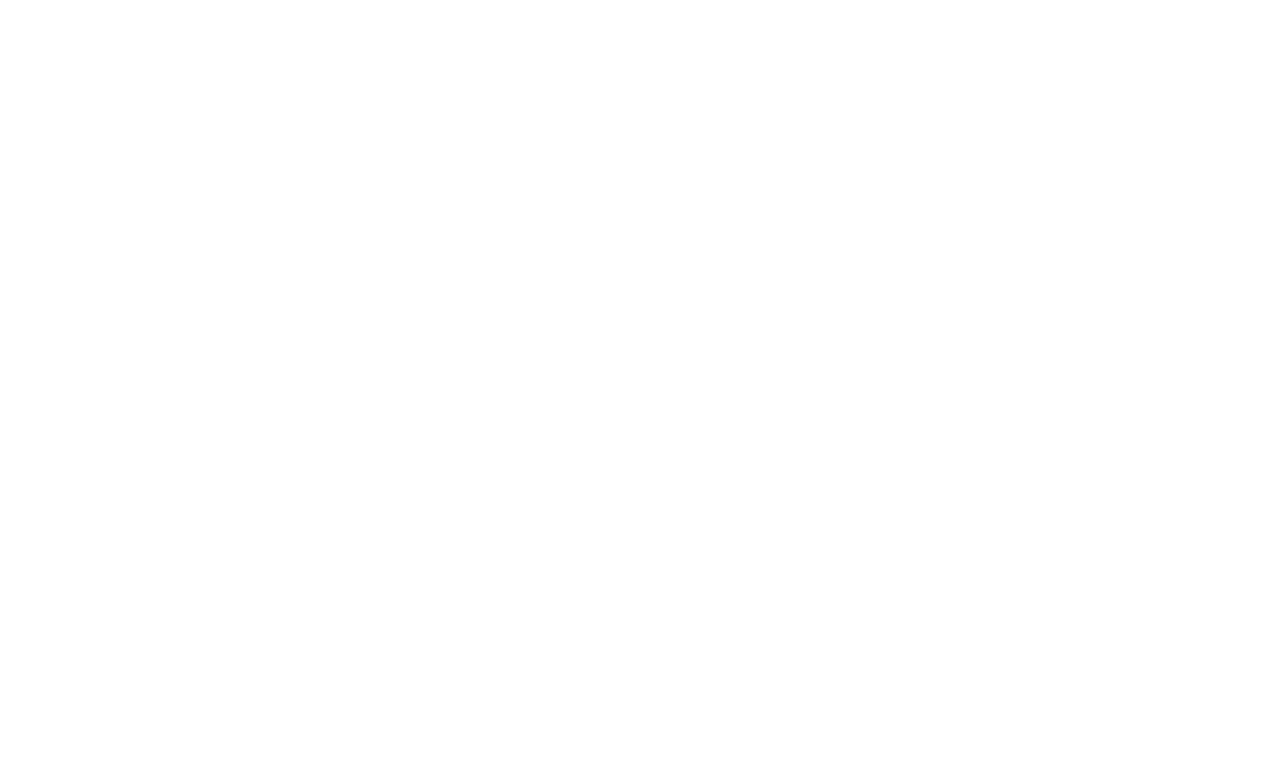
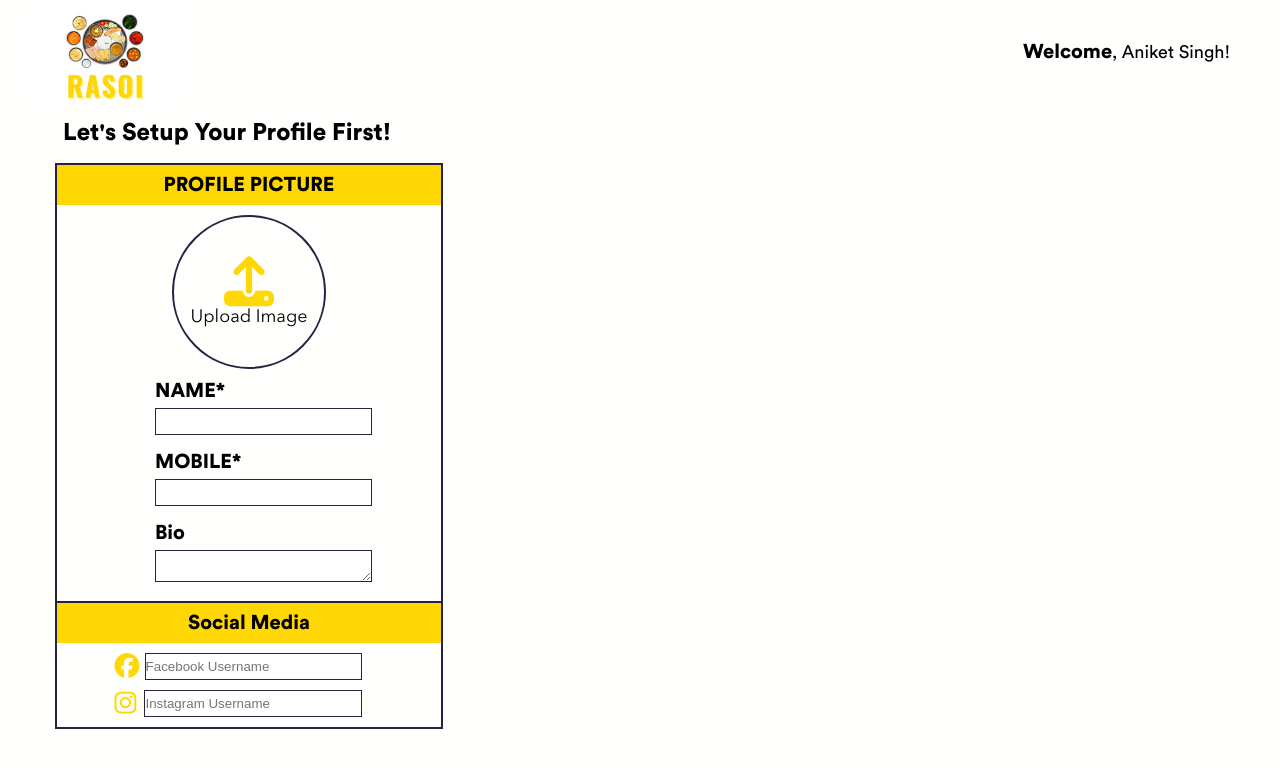
Before and after one commit to aniketsingh98571/Rasoi-Frontend, a React (Create React App) app: page /SellerSetUp in a window 1280 px wide. Before the commit this address had no page. Shown: the top 768 px of the page. Built offline with nearby package versions, Linux system fonts and the light colour scheme.

Commit message:
Left side form done

```diff
--- a/src/App.js
+++ b/src/App.js
@@ -10,6 +10,7 @@
 import Cart from "./components/Cart/Cart";
 import { BrowserRouter, Routes, Route } from "react-router-dom";
 import Home from "./components/Home/Home";
+import SellerFirst from "./components/SellerFirst/SellerFirst";
 
 function App() {
   return (
@@ -20,10 +21,10 @@
         <Route exact path="/UserSignUp" element={<UserSignUp/>}/>
         <Route exact path="/SellerSignUp" element={<SellerSignUp/>}/>
         <Route exact path="/SellerSignIn" element={<SellerSignIn/>}/>
-
         <Route path="/Home" element={[<><ConsumerHeader/> <Home /> <Footer/> </>]} />
         <Route exact path="/cart" element={[<><ConsumerHeader/><Cart /><Footer/></>]} />
         <Route exact path="/seller" element={<SellerHeader />} />
+        <Route exact path="/SellerSetUp" element={<SellerFirst/>}/>
         </Routes>
 
         </BrowserRouter>
--- /dev/null
+++ b/src/components/SellerFirst/SellerFirst.js
@@ -0,0 +1,81 @@
+import React from "react"
+import classes from './SellerFirst.module.css'
+import logo from '../../assets/images/logo.png'
+const SellerFirst=()=>{
+    return(
+        <div className={classes.OuterContainer}>
+            <div className={classes.NavContainer}>
+                <div className={classes.LogoContainer}>
+                    <img src={logo} alt="Rasoi logo"/>
+                </div>
+                <div className={classes.WelComeText}>
+                    <p><span className={classes.Welcome}> Welcome</span>, Aniket Singh!</p>
+                </div>
+            </div>
+            <div className={classes.ProfileText}>
+                <p>Let's Setup Your Profile First!</p>
+            </div>
+            <div className={classes.FormContainer}>
+                <div className={classes.LeftForm}>
+                    <div className={classes.ProfilePicContainer}>
+                        <div className={classes.ProfileContainerText}>
+                            <p>PROFILE PICTURE</p>
+                        </div>
+                        <div className={classes.ProfileInput}>
+                        <label htmlFor="ProfileInputId">
+              <div className={classes.LabelContainer}>
+               <i class="fas fa-upload"></i>
+               <p>Upload Image</p>
+              </div>
+            </label>
+            <input
+              className={classes.FileInput}
+              type="file"
+              id="ProfileInputId"
+            />
+                        </div>
+                    </div>
+                    <div className={classes.NameContainer}>
+                        <div className={classes.NameText}>
+                            <p>NAME*</p>
+                        </div>
+                        <div className={classes.NameInput}>
+                            <input type="text" />
+                        </div>
+                    </div>
+                    <div className={classes.MobileContainer}>
+                        <div className={classes.MobileText}>
+                            <p>MOBILE*</p>
+                        </div>
+                        <div className={classes.MobileInput}>
+                            <input type="number"/>
+                        </div>
+                    </div>
+                    <div className={classes.BioContainer}>
+                        <div className={classes.BioText}>
+                            <p>Bio</p>
+                        </div>
+                        <div className={classes.BioInput}>
+                            <textarea/>
+                        </div>
+                    </div>
+                    <div className={classes.SocialContainer}>
+                        <div className={classes.SocialText}>
+                            <p>Social Media</p>
+                        </div>
+                        <div className={classes.FaceBookContainer}>
+                        <i class="fab fa-facebook"></i>
+                        <input type="text" placeholder="Facebook Username"/>
+                        </div>
+                        <div className={classes.InstagramContainer}>
+                        <i class="fab fa-instagram"></i>
+                        <input type="text" placeholder="Instagram Username"/>
+                        </div>
+
+                    </div>
+                </div>
+            </div>
+        </div>
+    )
+}
+export default SellerFirst;
--- /dev/null
+++ b/src/components/SellerFirst/SellerFirst.module.css
@@ -0,0 +1,141 @@
+*{
+    margin: 0;
+    padding: 0;
+}
+.OuterContainer{
+    background-color: var(--White);
+    height: 110vh;
+}
+.NavContainer{
+    display: flex;
+    align-items: center;
+    justify-content: space-between;
+    /* border: 2px solid red; */
+
+}
+.LogoContainer img{
+    width: 150px;
+    height: auto;
+    margin: 10px 0 0 30px;
+}
+.WelComeText p{
+    margin: 0 50px 0 0;
+    font-family: CircularStd-Book;
+    font-size: 18px;
+}
+.Welcome{
+    font-family: CircularStd-Black;
+    font-size: 20px;
+}
+.ProfileText{
+    /* border: 2px solid red; */
+    margin: 15px 0 0 0;
+}
+.ProfileText p{
+    font-family: CircularStd-Black;
+    font-size: 24px;
+    margin: 0 0 0 63px;
+}
+.LeftForm{
+    border: 2px solid var(--Black);
+    width: 30%;
+    margin: 15px 0 0 55px;
+}
+.ProfileContainerText{
+    background-color: var(--Yellow);
+    height: 40px;
+    text-align: center;
+}
+.ProfileContainerText p{
+    padding: 8px 0 0 0 ;
+}
+.ProfileContainerText p,.NameText p,.MobileText p,.BioText p,.SocialText p{
+    font-family: CircularStd-Black;
+    font-size: 20px;
+}
+.ProfileInput{
+    width: 150px;
+    height: 150px;
+    border: 2px solid  var(--Black);
+    border-radius: 50%;
+    margin: 10px  auto 10px auto;
+}
+.ProfileInput input{
+    display: none;
+}
+.LabelContainer{
+    height: 100%;
+    width: 100%;
+    /* border: 2px solid orange; */
+    display: flex;
+    align-items: center;
+    justify-content: center;
+    flex-direction: column;
+
+}
+.LabelContainer i{
+    font-size: 50px;
+    color: var(--Yellow);
+}
+.LabelContainer p{
+    font-family:AvenirNextLTPro-Regular;
+    font-size: 18px;
+}
+/* .ProfilePicContainer{
+    border-bottom: 2px solid var(--Black);
+} */
+.NameContainer,.MobileContainer,.BioContainer{
+    margin: 10px 0 10px 98px;
+    /* border: 2px solid red; */
+    width: 70%;
+
+}
+.NameInput input,.MobileInput input{
+    width: 80%;
+    height: 25px;
+    outline: none;
+    margin: 5px 0 5px 0;
+    border: 1px solid var(--Black);
+}
+.BioInput textarea{
+    width: 80%;
+    outline: none;
+    margin: 5px 0 5px 0;
+    border: 1px solid var(--Black);
+}
+
+.SocialText{
+    background-color: var(--Yellow);
+    border-top: 2px solid var(--Black);
+    height: 40px;
+
+}
+.SocialText p{
+    text-align: center;
+    padding: 8px 0 0 0;
+}
+.FaceBookContainer,.InstagramContainer{
+    margin: 10px auto 0 auto;
+    display: flex;
+    align-items: center;
+    /* border: 2px solid red; */
+    width: 70%;
+
+}
+.FaceBookContainer i,.InstagramContainer i{
+    color: var(--Yellow);
+    font-size: 25px;
+    margin: 0 5px 0 0;
+}
+.InstagramContainer i{
+    margin: 0 8px 0 0;
+}
+.FaceBookContainer input,.InstagramContainer input{
+    width: 80%;
+    height: 25px;
+    outline: none;
+    border: 1px solid var(--Black);
+}
+.SocialContainer{
+    padding-bottom: 10px;
+}
--- a/src/components/SellerSignIn/SellerSignIn.js
+++ b/src/components/SellerSignIn/SellerSignIn.js
@@ -25,8 +25,7 @@
 
             })
             .catch(err => {
-
-               console.log(err)
+                console.log(err)
             });
 
 
```
